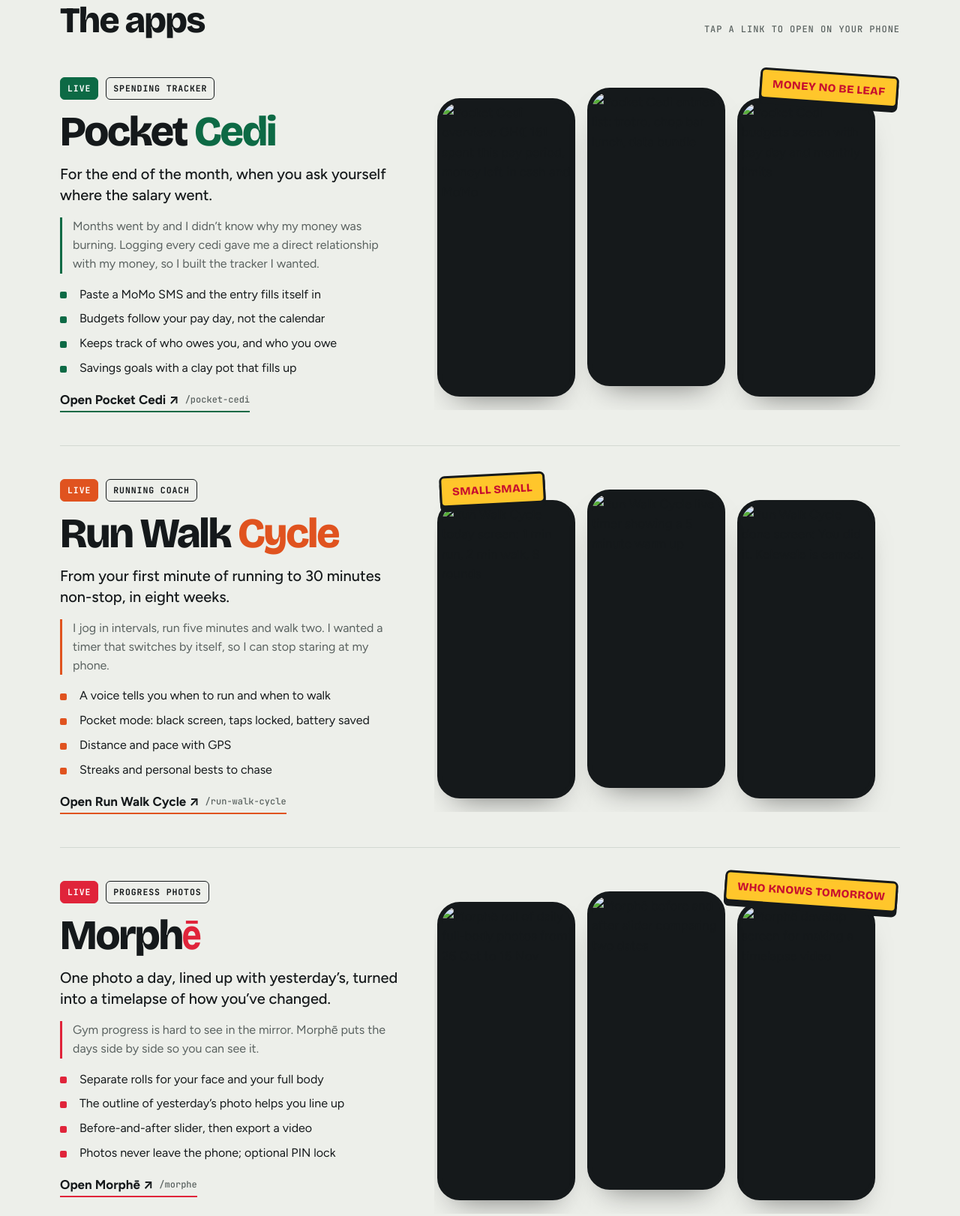
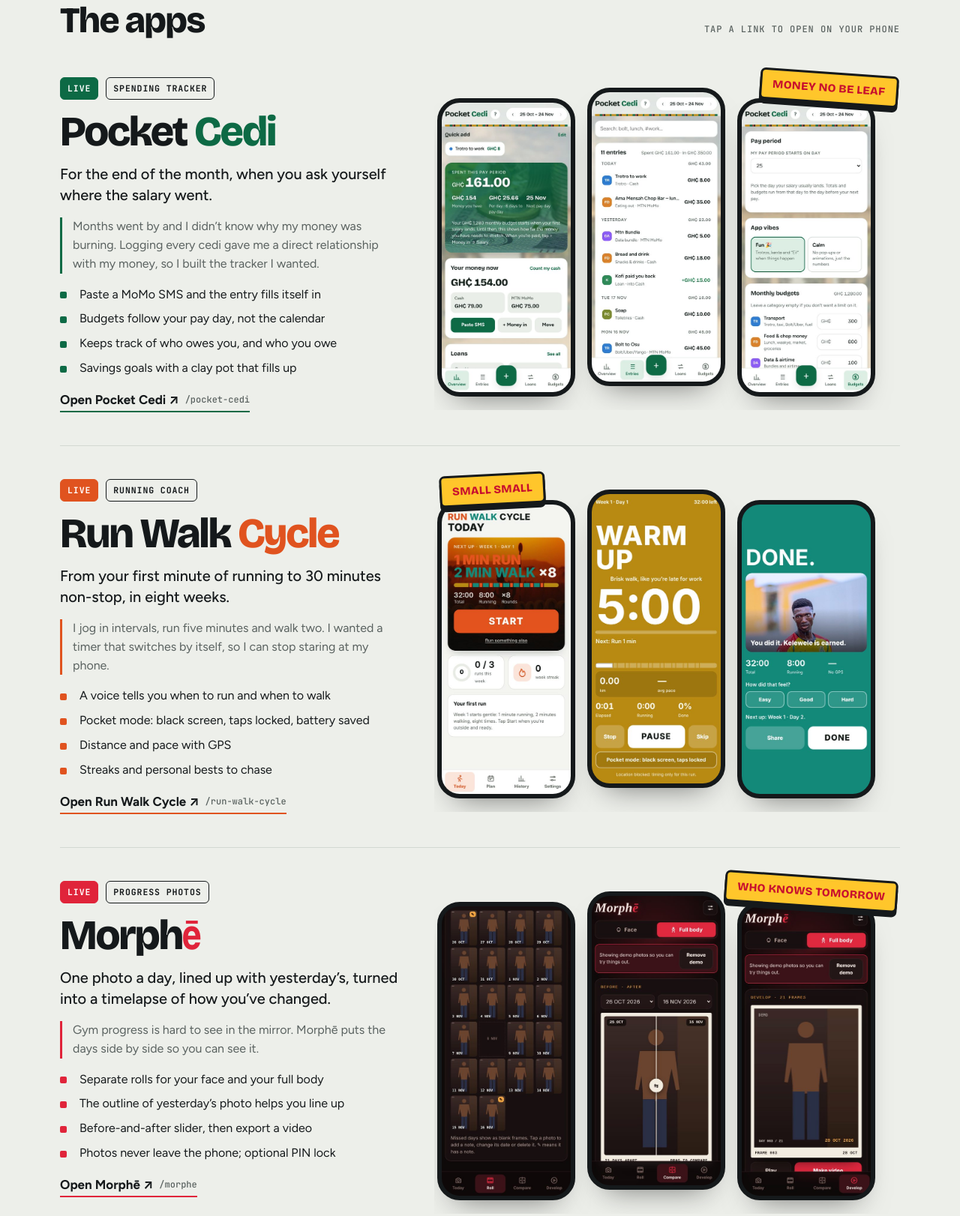
Before and after one commit to iaNyarko/ianyarko.github.io, a plain HTML site: page index.html in a window 1280 px wide. Shown: the part 857-2479 px from the top of the page at 75% size. Drawn offline with nearby package versions, Linux system fonts and the light colour scheme.

Commit message:
Add files via upload

```diff
--- a/index.html
+++ b/index.html
@@ -188,9 +188,9 @@ footer{display:flex;justify-content:space-between;gap:16px;flex-wrap:wrap;paddin
       </div>
     </div>
     <div class="fan" aria-hidden="true">
-      <div class="phone"><img src="shots/rw-1.jpg" alt=""></div>
-      <div class="phone"><img src="shots/pc-1.jpg" alt=""></div>
-      <div class="phone"><img src="shots/wc-2.jpg" alt=""></div>
+      <div class="phone"><img src="rw-1.jpg" alt=""></div>
+      <div class="phone"><img src="pc-1.jpg" alt=""></div>
+      <div class="phone"><img src="wc-2.jpg" alt=""></div>
     </div>
   </section>
 
@@ -221,9 +221,9 @@ footer{display:flex;justify-content:space-between;gap:16px;flex-wrap:wrap;paddin
       <div class="shots">
         <span class="sticker">Money no be leaf</span>
         <div class="strip">
-          <div class="phone"><img src="shots/pc-1.jpg" alt="Pocket Cedi overview: GH₵ 161 spent this pay period, money left in cash and MoMo" loading="lazy"></div>
-          <div class="phone"><img src="shots/pc-2.jpg" alt="Pocket Cedi entries list: trotro, chop bar lunch, data bundle" loading="lazy"></div>
-          <div class="phone"><img src="shots/pc-3.jpg" alt="Pocket Cedi budgets screen with pay day and monthly limits" loading="lazy"></div>
+          <div class="phone"><img src="pc-1.jpg" alt="Pocket Cedi overview: GH₵ 161 spent this pay period, money left in cash and MoMo" loading="lazy"></div>
+          <div class="phone"><img src="pc-2.jpg" alt="Pocket Cedi entries list: trotro, chop bar lunch, data bundle" loading="lazy"></div>
+          <div class="phone"><img src="pc-3.jpg" alt="Pocket Cedi budgets screen with pay day and monthly limits" loading="lazy"></div>
         </div>
       </div>
     </article>
@@ -245,9 +245,9 @@ footer{display:flex;justify-content:space-between;gap:16px;flex-wrap:wrap;paddin
       <div class="shots">
         <span class="sticker">Small small</span>
         <div class="strip">
-          <div class="phone"><img src="shots/rw-1.jpg" alt="Run Walk Cycle today screen: 1 min run, 2 min walk, 8 rounds" loading="lazy"></div>
-          <div class="phone"><img src="shots/rw-2.jpg" alt="Run Walk Cycle live timer showing a 5 minute warm up" loading="lazy"></div>
-          <div class="phone"><img src="shots/rw-3.jpg" alt="Run Walk Cycle done screen: You did it. Kelewele is earned." loading="lazy"></div>
+          <div class="phone"><img src="rw-1.jpg" alt="Run Walk Cycle today screen: 1 min run, 2 min walk, 8 rounds" loading="lazy"></div>
+          <div class="phone"><img src="rw-2.jpg" alt="Run Walk Cycle live timer showing a 5 minute warm up" loading="lazy"></div>
+          <div class="phone"><img src="rw-3.jpg" alt="Run Walk Cycle done screen: You did it. Kelewele is earned." loading="lazy"></div>
         </div>
       </div>
     </article>
@@ -269,9 +269,9 @@ footer{display:flex;justify-content:space-between;gap:16px;flex-wrap:wrap;paddin
       <div class="shots">
         <span class="sticker">Who knows tomorrow</span>
         <div class="strip">
-          <div class="phone"><img src="shots/mo-1.jpg" alt="Morphē roll of daily full-body photos from 26 Oct to 16 Nov" loading="lazy"></div>
-          <div class="phone"><img src="shots/mo-2.jpg" alt="Morphē before and after slider comparing two dates" loading="lazy"></div>
-          <div class="phone"><img src="shots/mo-3.jpg" alt="Morphē develop screen for making a timelapse video" loading="lazy"></div>
+          <div class="phone"><img src="mo-1.jpg" alt="Morphē roll of daily full-body photos from 26 Oct to 16 Nov" loading="lazy"></div>
+          <div class="phone"><img src="mo-2.jpg" alt="Morphē before and after slider comparing two dates" loading="lazy"></div>
+          <div class="phone"><img src="mo-3.jpg" alt="Morphē develop screen for making a timelapse video" loading="lazy"></div>
         </div>
       </div>
     </article>
@@ -319,9 +319,9 @@ footer{display:flex;justify-content:space-between;gap:16px;flex-wrap:wrap;paddin
       <div class="shots">
         <span class="sticker">No wahala</span>
         <div class="strip">
-          <div class="phone"><img src="shots/wc-1.jpg" alt="Wetin I Go Chop signboard and filters for when, budget and mood" loading="lazy"></div>
-          <div class="phone"><img src="shots/wc-2.jpg" alt="Wetin I Go Chop result: today you dey chop gari foto" loading="lazy"></div>
-          <div class="phone"><img src="shots/wc-3.jpg" alt="Who dey pay wheel with Kofi, Ama and Me" loading="lazy"></div>
+          <div class="phone"><img src="wc-1.jpg" alt="Wetin I Go Chop signboard and filters for when, budget and mood" loading="lazy"></div>
+          <div class="phone"><img src="wc-2.jpg" alt="Wetin I Go Chop result: today you dey chop gari foto" loading="lazy"></div>
+          <div class="phone"><img src="wc-3.jpg" alt="Who dey pay wheel with Kofi, Ama and Me" loading="lazy"></div>
         </div>
       </div>
     </article>
```
Also changed, not shown: mo-1.jpg (added), mo-2.jpg (added), mo-3.jpg (added), pc-1.jpg (added), pc-2.jpg (added), pc-3.jpg (added), rw-1.jpg (added), rw-2.jpg (added), rw-3.jpg (added), wc-1.jpg (added), wc-2.jpg (added), wc-3.jpg (added).
